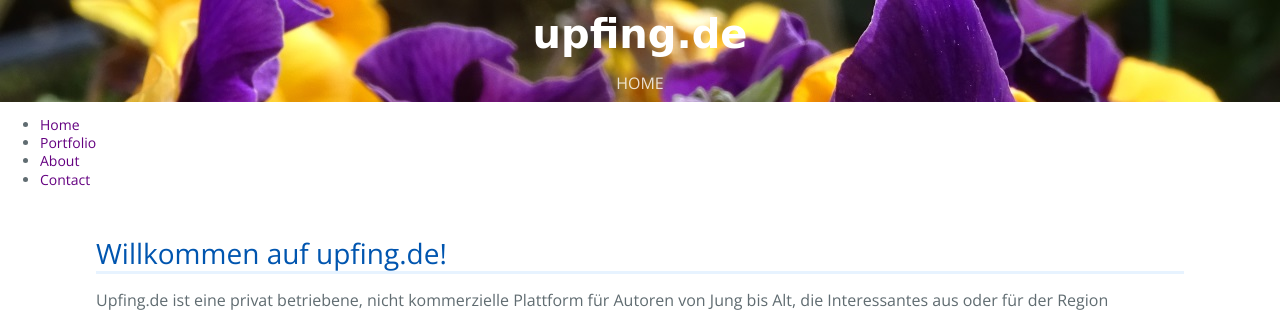
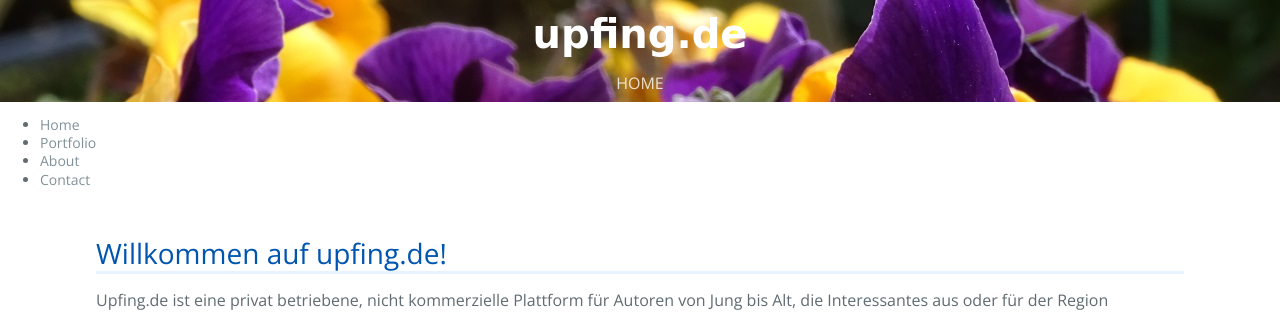
Before and after one commit to croedel/upfing, a Jekyll site: the page built from README.md, in a window 1280 px wide. Shown: the top 312 px of the page. Built offline with Jekyll 4.4.1, drawn with Linux system fonts in a browser that asks for light colours; our own code applies the rules of GitHub Pages for plain Markdown files; the repository's description, which GitHub fills in, is left out.

Commit message:
Update style.scss

```diff
--- a/assets/css/style.scss
+++ b/assets/css/style.scss
@@ -331,3 +331,5 @@ a:hover { text-decoration: underline; }
 @media screen and (min-width: 64em) { .site-footer-links { font-size: 1rem; } }
 @media screen and (min-width: 42em) and (max-width: 64em) { .site-footer-links { font-size: 0.9rem; } }
 @media screen and (max-width: 42em) { .site-footer-links { font-size: 0.8rem; } }
+
+.menu-links { color: #819198; margin-left: 0rem; margin-right: 1.5rem; }
```
